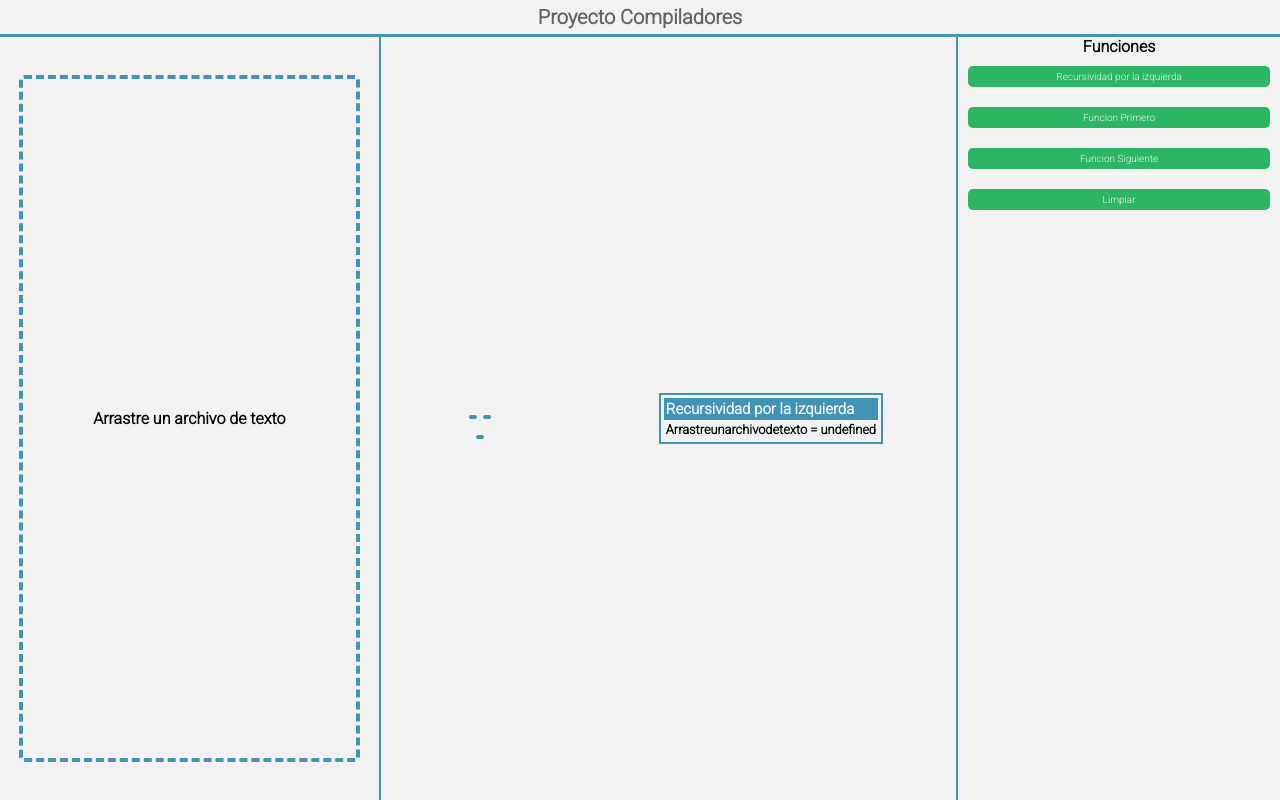
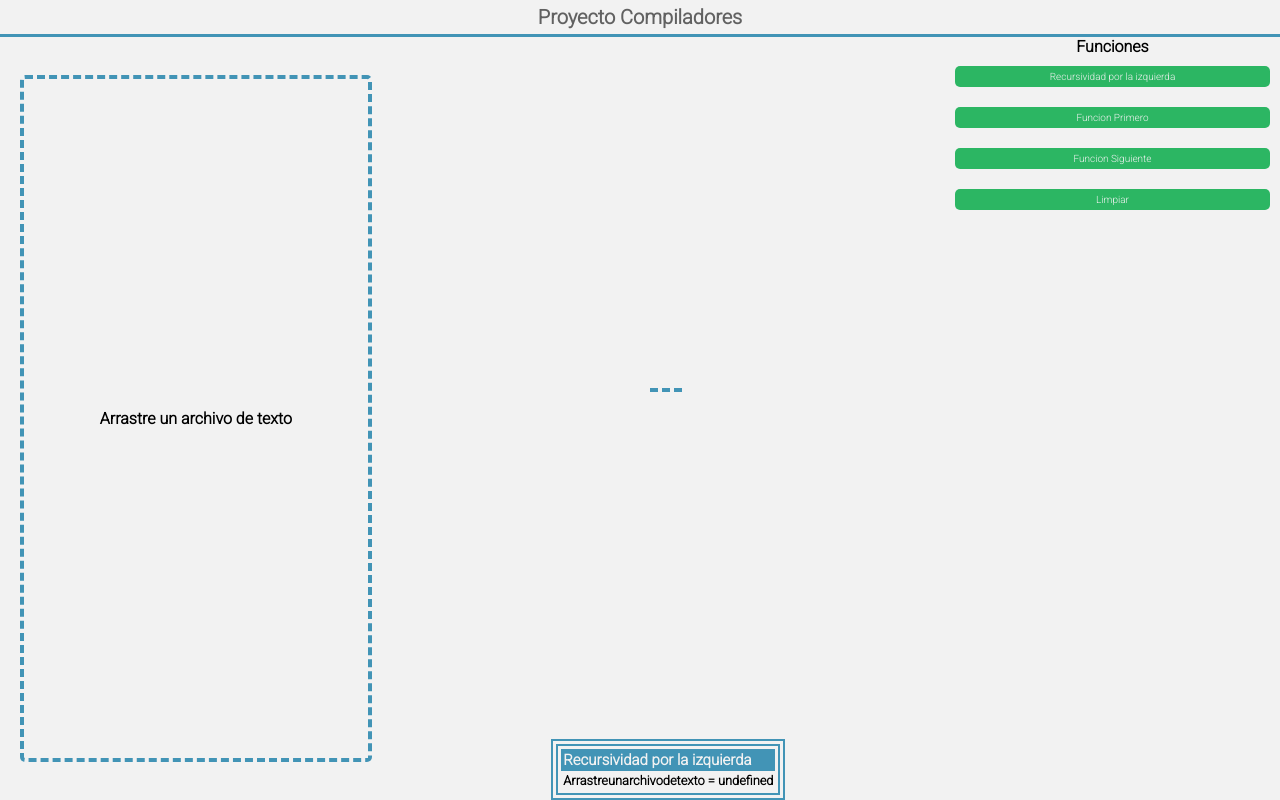
Before and after one commit to lk3v1nn/lk3v1nn.github.io, a plain HTML site: page index.html in a window 1280 px wide. Both pictures are taken after a click on the button "Recursividad por la izquierda". Drawn offline with nearby package versions, Linux system fonts and the light colour scheme.

Commit message:
arreglos

```diff
--- a/estilos/estilos.css
+++ b/estilos/estilos.css
@@ -16,7 +16,8 @@ html, body{
     grid-template-columns: repeat(4, auto);
     grid-template-rows: auto 1fr;
     grid-template-areas:'header header header header'
-                        'cont1 cont2 cont3 cont4';
+                        'cont1 cont2 cont2 cont4'
+                        'cont1 cont3 cont3 cont4';
 }
 
 header{
@@ -39,7 +40,6 @@ header{
 }
 .seccionTablas{
     height: 100%;
-    border-left: 2px solid rgb(66, 148, 182);
     /* border-right: 2px solid rgb(66, 148, 182); */
     grid-area: cont2;
     display: flex;
@@ -48,11 +48,10 @@ header{
 }
 .seccionRecursividadIzquierda{
     display: flex;
-    align-items: center;
-    justify-content: center;
+    align-items: flex-start;
+    justify-content: space-around;
     grid-area: cont3;
-    border-right: 2px solid rgb(66, 148, 182);
-    flex-direction: column;
+    flex-direction: row;
 }
 .seccionRecursividadIzquierda div{
     border: 2px solid rgb(66, 148, 182);
@@ -90,9 +89,9 @@ header{
     /* border-bottom: 1px solid rgb(66, 148, 182); */
 }
 .scroll{
-
-        padding: 15px;
-        overflow: scroll;
+    display: flex;
+    padding: 15px;
+    overflow: scroll;
 }
 .scroll::-webkit-scrollbar {
     display: none;
@@ -104,8 +103,7 @@ header{
 table{
     background-color: rgb(66, 148, 182);
     border: 2px solid rgb(66, 148, 182);;
-    border-radius: 8px;
-    margin: 1rem 0.4rem 0 0;
+    margin: 4px 4px 0 0;
 }
 .tablas{
     display: flex;
--- a/index.html
+++ b/index.html
@@ -30,9 +30,7 @@
             </section>
 
             <section class="seccionTablas" style='display:none;'>
-                <div class="tablasGramatica" >
                     <div class="scroll">
-                        <button id="procesar" onclick="setTimeout(todo, 2000)" hidden>Procesar archivo</button>
                         <div class="tablas">
                             <table id="tabla1"></table>
                             <table id="tabla2"></table>
@@ -41,11 +39,12 @@
                             <table id="tabla3"></table>
                         </div>
                     </div>
-                </div>
             </section>
 
             <section class="seccionRecursividadIzquierda" style='display:none;'>
-                <div id="gramaticaSinRecursividadIzquierda"></div>
+                <div class="scroll">
+                    <div id="gramaticaSinRecursividadIzquierda"></div>
+                </div>
             </section>
 
             <section class="seccionBotones">
```
